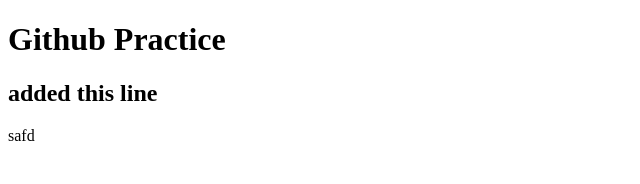
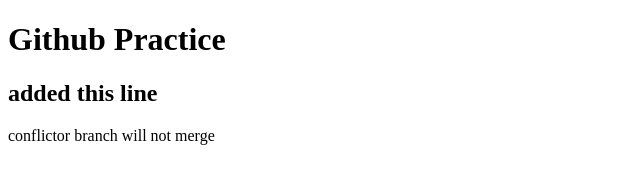
Before and after one commit to rubenrodriguez9/forks-Ruben-Ulysses, a plain HTML site: page index.html in a window 1280 px wide. Shown: the whole page, without its empty margins (0-640 px from the left). Drawn offline with Linux system fonts and the light colour scheme.

Commit message:
add to index.html

```diff
--- a/index.html
+++ b/index.html
@@ -9,7 +9,6 @@
 
     <h1>Github Practice</h1>
     <h2>added this line</h2>
-
-    safd
+    <p>conflictor branch will not merge</p>
 </body>
 </html>
```
